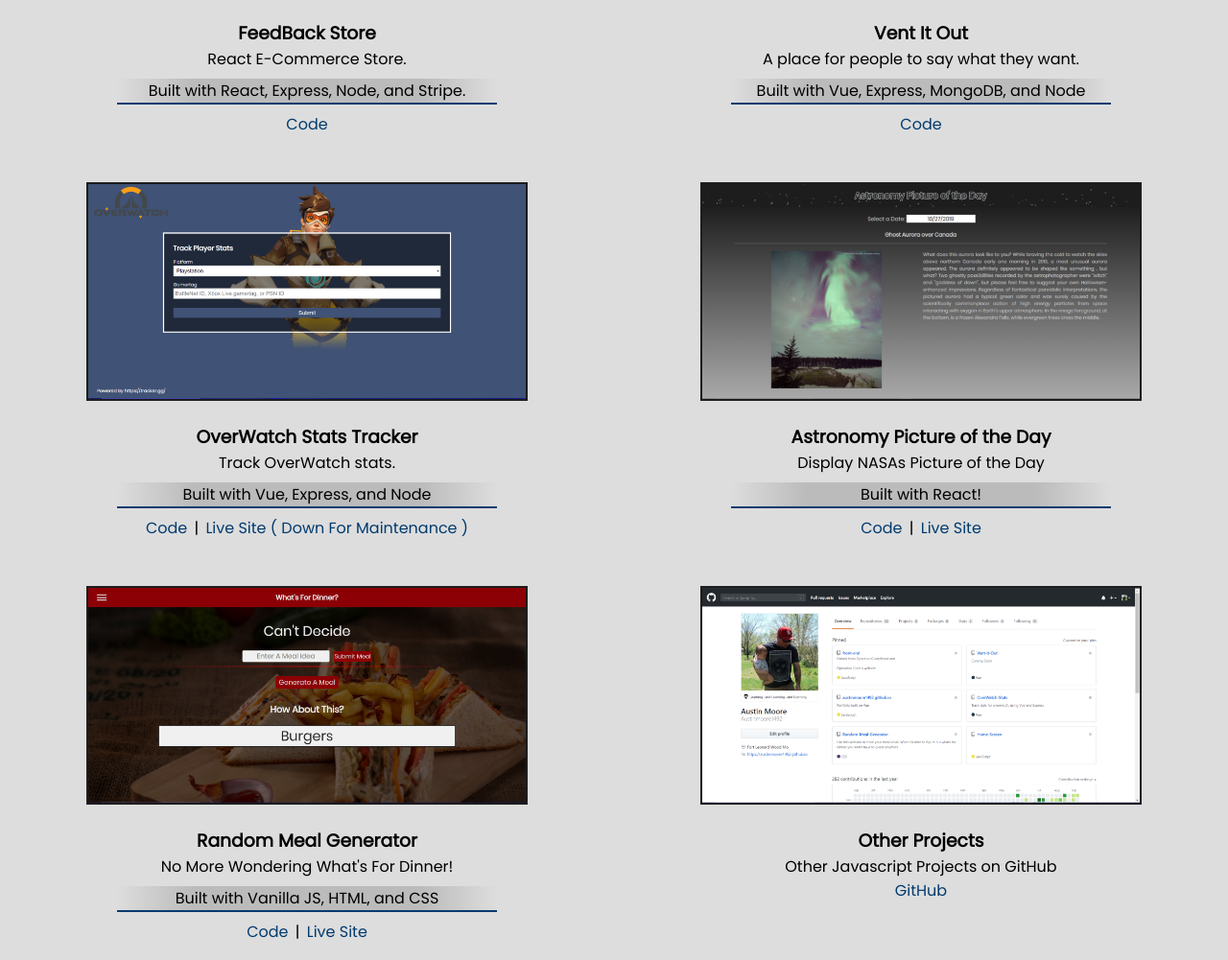
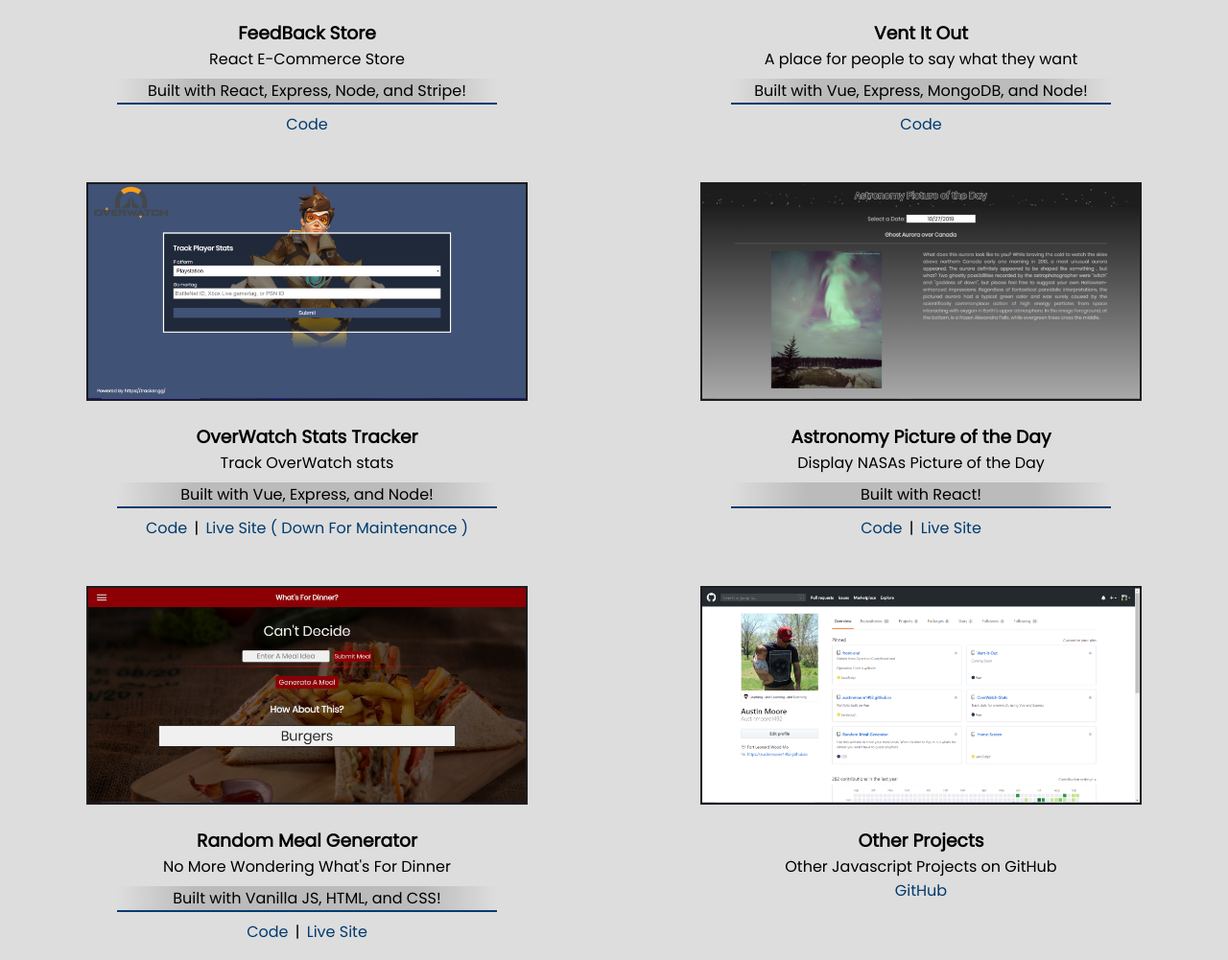
Before and after one commit to Austinmoore1492/austinmoore1492.github.io, a website built with Parcel: page index.html in a window 1280 px wide. Shown: the part 1168-2169 px from the top of the page at 96% size. Built offline with nearby package versions, Linux system fonts and the light colour scheme.

Commit message:
Fixed punctuation for project details
Made project details punctuation consistent for each project

```diff
--- a/index.html
+++ b/index.html
@@ -67,8 +67,8 @@
             ><img src="./img/feedBack.PNG" alt="Beat The Clock Website"
           /></a>
           <h3>FeedBack Store</h3>
-          <p>React E-Commerce Store.</p>
-          <p class="p-border">Built with React, Express, Node, and Stripe.</p>
+          <p>React E-Commerce Store</p>
+          <p class="p-border">Built with React, Express, Node, and Stripe!</p>
           <a
             href="https://github.com/Austinmoore1492/FeedBack-Store"
             target="_blank"
@@ -85,8 +85,8 @@
             <img src="./img/ventItOut.png" alt="Vent it out"
           /></a>
           <h3>Vent It Out</h3>
-          <p>A place for people to say what they want.</p>
-          <p class="p-border">Built with Vue, Express, MongoDB, and Node</p>
+          <p>A place for people to say what they want</p>
+          <p class="p-border">Built with Vue, Express, MongoDB, and Node!</p>
           <a
             href="https://github.com/Austinmoore1492/Vent-It-Out"
             target="_blank"
@@ -103,8 +103,8 @@
             <img src="./img/overwatch.png" alt="search overwatch Stats"
           /></a>
           <h3>OverWatch Stats Tracker</h3>
-          <p>Track OverWatch stats.</p>
-          <p class="p-border">Built with Vue, Express, and Node</p>
+          <p>Track OverWatch stats</p>
+          <p class="p-border">Built with Vue, Express, and Node!</p>
           <a
             href="https://github.com/Austinmoore1492/OverWatch-Stats"
             target="_blank"
@@ -139,8 +139,8 @@
             ><img src="./img/mealGen.png" alt="Random Meal Website"
           /></a>
           <h3>Random Meal Generator</h3>
-          <p>No More Wondering What's For Dinner!</p>
-          <p class="p-border">Built with Vanilla JS, HTML, and CSS</p>
+          <p>No More Wondering What's For Dinner</p>
+          <p class="p-border">Built with Vanilla JS, HTML, and CSS!</p>
           <a
             href="https://github.com/Austinmoore1492/Random-Meal-Generator"
             target="_blank"
```
